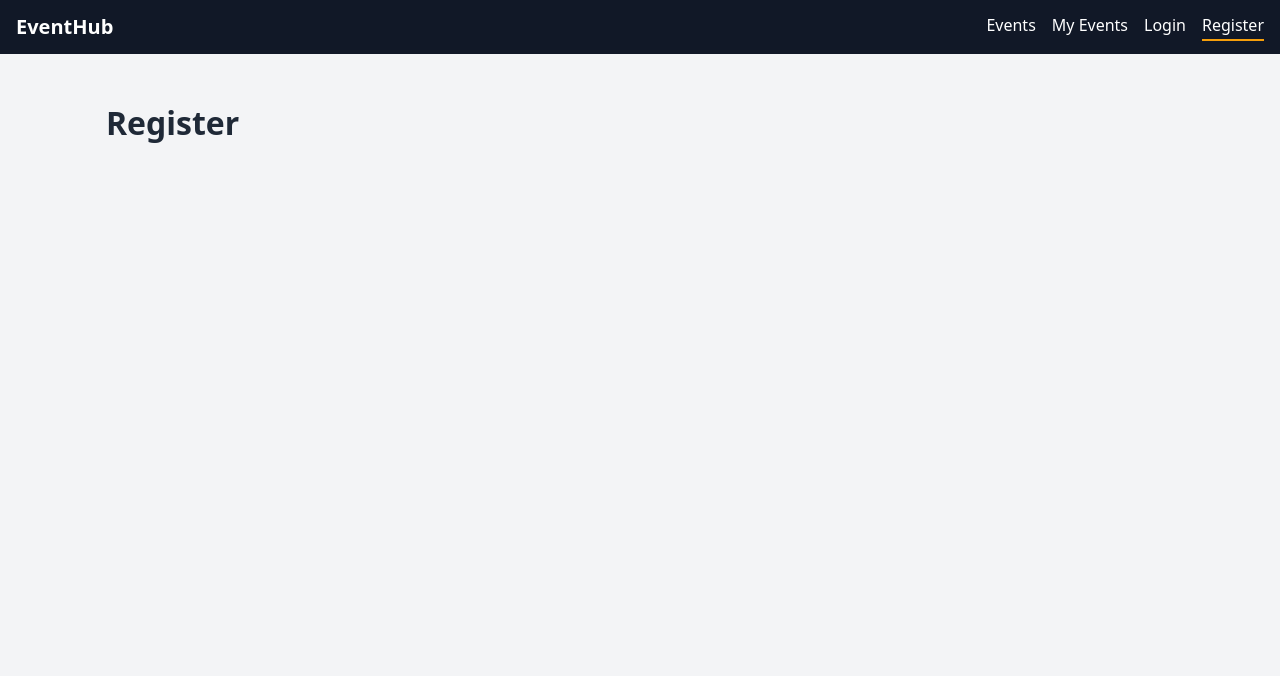
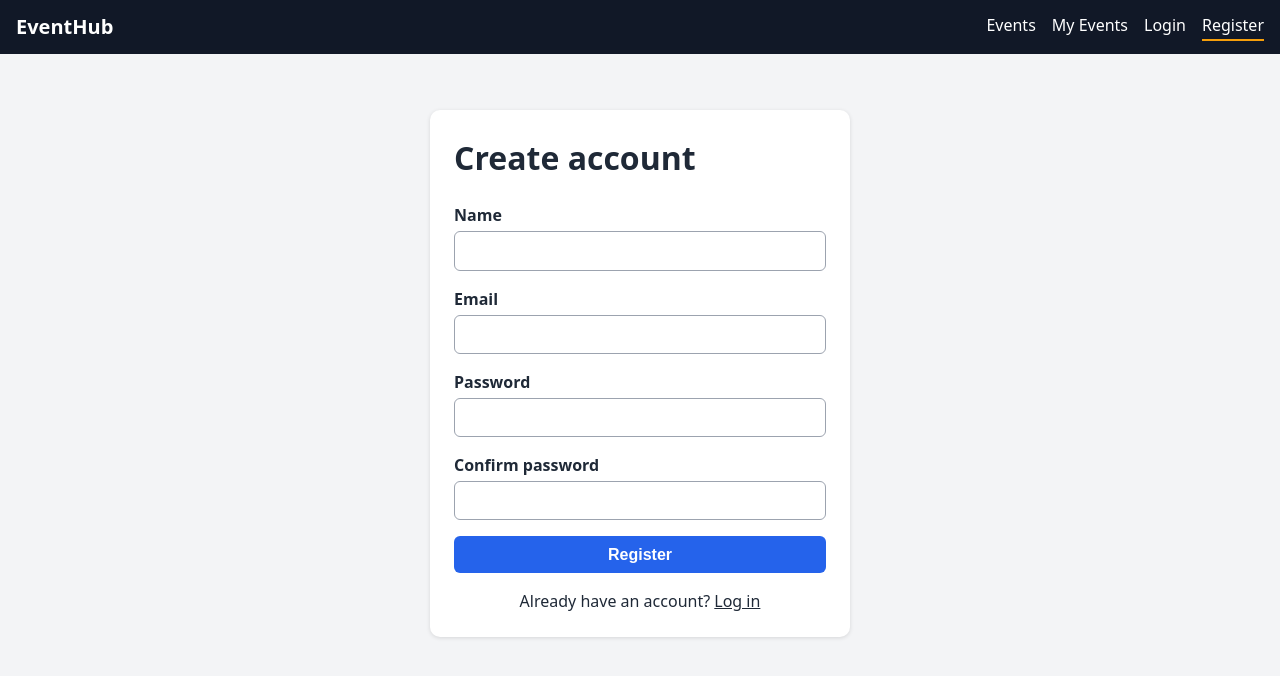
Before and after one commit to Waseem-prog/Event-Management-System, a React (Vite) app: page /register in a window 1280 px wide. Shown: the top 676 px of the page. Built offline with nearby package versions, Linux system fonts and the light colour scheme.

Commit message:
Add Register and Login pages with form validation

```diff
--- /dev/null
+++ b/src/components/FormField.jsx
@@ -0,0 +1,21 @@
+// Reusable labelled input with an inline error message.
+function FormField({ label, id, error, ...inputProps }) {
+  return (
+    <div className="form-field">
+      <label htmlFor={id}>{label}</label>
+      <input
+        id={id}
+        aria-invalid={Boolean(error)}
+        aria-describedby={error ? `${id}-error` : undefined}
+        {...inputProps}
+      />
+      {error && (
+        <p id={`${id}-error`} className="form-field__error" role="alert">
+          {error}
+        </p>
+      )}
+    </div>
+  )
+}
+
+export default FormField
--- /dev/null
+++ b/src/pages/Auth.css
@@ -0,0 +1,74 @@
+.auth-card {
+  max-width: 420px;
+  margin: 2rem auto;
+  padding: 1.5rem;
+  background: #fff;
+  border-radius: 10px;
+  box-shadow: 0 1px 4px rgba(0, 0, 0, 0.12);
+}
+
+.auth-card h1 {
+  margin-top: 0;
+}
+
+.form-field {
+  margin-bottom: 1rem;
+}
+
+.form-field label {
+  display: block;
+  margin-bottom: 0.25rem;
+  font-weight: 600;
+}
+
+.form-field input {
+  width: 100%;
+  padding: 0.6rem 0.75rem;
+  font-size: 1rem;
+  border: 1px solid #9ca3af;
+  border-radius: 6px;
+}
+
+.form-field input[aria-invalid='true'] {
+  border-color: #dc2626;
+}
+
+.form-field__error,
+.form-error {
+  margin: 0.25rem 0 0;
+  color: #dc2626;
+  font-size: 0.875rem;
+}
+
+.form-error {
+  margin-bottom: 1rem;
+  padding: 0.6rem 0.75rem;
+  background: #fee2e2;
+  border-radius: 6px;
+}
+
+.btn {
+  display: inline-block;
+  padding: 0.6rem 1.2rem;
+  font-size: 1rem;
+  font-weight: 600;
+  color: #fff;
+  background: #2563eb;
+  border: none;
+  border-radius: 6px;
+  cursor: pointer;
+}
+
+.btn:disabled {
+  opacity: 0.6;
+  cursor: not-allowed;
+}
+
+.btn--block {
+  width: 100%;
+}
+
+.auth-card__switch {
+  margin-bottom: 0;
+  text-align: center;
+}
--- a/src/pages/Login.jsx
+++ b/src/pages/Login.jsx
@@ -1,7 +1,53 @@
+import { useEffect, useState } from 'react'
+import { useDispatch, useSelector } from 'react-redux'
+import { Link, useNavigate } from 'react-router-dom'
+import FormField from '../components/FormField'
+import { clearError, loginUser, selectAuthError } from '../features/auth/authSlice'
+import { validateLogin } from '../utils/validators'
+import './Auth.css'
+
 function Login() {
+  const dispatch = useDispatch()
+  const navigate = useNavigate()
+  const authError = useSelector(selectAuthError)
+  const [values, setValues] = useState({ email: '', password: '' })
+  const [errors, setErrors] = useState({})
+  const [submitting, setSubmitting] = useState(false)
+
+  useEffect(() => {
+    dispatch(clearError())
+  }, [dispatch])
+
+  const handleChange = (e) => setValues({ ...values, [e.target.name]: e.target.value })
+
+  const handleSubmit = async (e) => {
+    e.preventDefault()
+    const found = validateLogin(values)
+    setErrors(found)
+    if (Object.keys(found).length > 0) return
+    setSubmitting(true)
+    const result = await dispatch(loginUser(values))
+    setSubmitting(false)
+    if (loginUser.fulfilled.match(result)) navigate('/events', { replace: true })
+  }
+
   return (
     <main className="page">
-      <h1>Login</h1>
+      <form className="auth-card" onSubmit={handleSubmit} noValidate>
+        <h1>Log in</h1>
+        {authError && <p className="form-error" role="alert">{authError}</p>}
+        <FormField label="Email" id="email" name="email" type="email" autoComplete="email"
+          value={values.email} onChange={handleChange} error={errors.email} />
+        <FormField label="Password" id="password" name="password" type="password"
+          autoComplete="current-password" value={values.password}
+          onChange={handleChange} error={errors.password} />
+        <button className="btn btn--block" type="submit" disabled={submitting}>
+          {submitting ? 'Logging in...' : 'Log in'}
+        </button>
+        <p className="auth-card__switch">
+          New here? <Link to="/register">Create an account</Link>
+        </p>
+      </form>
     </main>
   )
 }
--- a/src/pages/Register.jsx
+++ b/src/pages/Register.jsx
@@ -1,7 +1,59 @@
+import { useEffect, useState } from 'react'
+import { useDispatch, useSelector } from 'react-redux'
+import { Link, useNavigate } from 'react-router-dom'
+import FormField from '../components/FormField'
+import { clearError, registerUser, selectAuthError } from '../features/auth/authSlice'
+import { validateRegister } from '../utils/validators'
+import './Auth.css'
+
 function Register() {
+  const dispatch = useDispatch()
+  const navigate = useNavigate()
+  const authError = useSelector(selectAuthError)
+  const [values, setValues] = useState({ name: '', email: '', password: '', confirmPassword: '' })
+  const [errors, setErrors] = useState({})
+  const [submitting, setSubmitting] = useState(false)
+
+  // Clear stale errors (e.g. from the login page) when this page opens.
+  useEffect(() => {
+    dispatch(clearError())
+  }, [dispatch])
+
+  const handleChange = (e) => setValues({ ...values, [e.target.name]: e.target.value })
+
+  const handleSubmit = async (e) => {
+    e.preventDefault()
+    const found = validateRegister(values)
+    setErrors(found)
+    if (Object.keys(found).length > 0) return
+    setSubmitting(true)
+    const result = await dispatch(registerUser(values))
+    setSubmitting(false)
+    if (registerUser.fulfilled.match(result)) navigate('/events', { replace: true })
+  }
+
   return (
     <main className="page">
-      <h1>Register</h1>
+      <form className="auth-card" onSubmit={handleSubmit} noValidate>
+        <h1>Create account</h1>
+        {authError && <p className="form-error" role="alert">{authError}</p>}
+        <FormField label="Name" id="name" name="name" autoComplete="name"
+          value={values.name} onChange={handleChange} error={errors.name} />
+        <FormField label="Email" id="email" name="email" type="email" autoComplete="email"
+          value={values.email} onChange={handleChange} error={errors.email} />
+        <FormField label="Password" id="password" name="password" type="password"
+          autoComplete="new-password" value={values.password}
+          onChange={handleChange} error={errors.password} />
+        <FormField label="Confirm password" id="confirmPassword" name="confirmPassword"
+          type="password" autoComplete="new-password" value={values.confirmPassword}
+          onChange={handleChange} error={errors.confirmPassword} />
+        <button className="btn btn--block" type="submit" disabled={submitting}>
+          {submitting ? 'Creating account...' : 'Register'}
+        </button>
+        <p className="auth-card__switch">
+          Already have an account? <Link to="/login">Log in</Link>
+        </p>
+      </form>
     </main>
   )
 }
```
